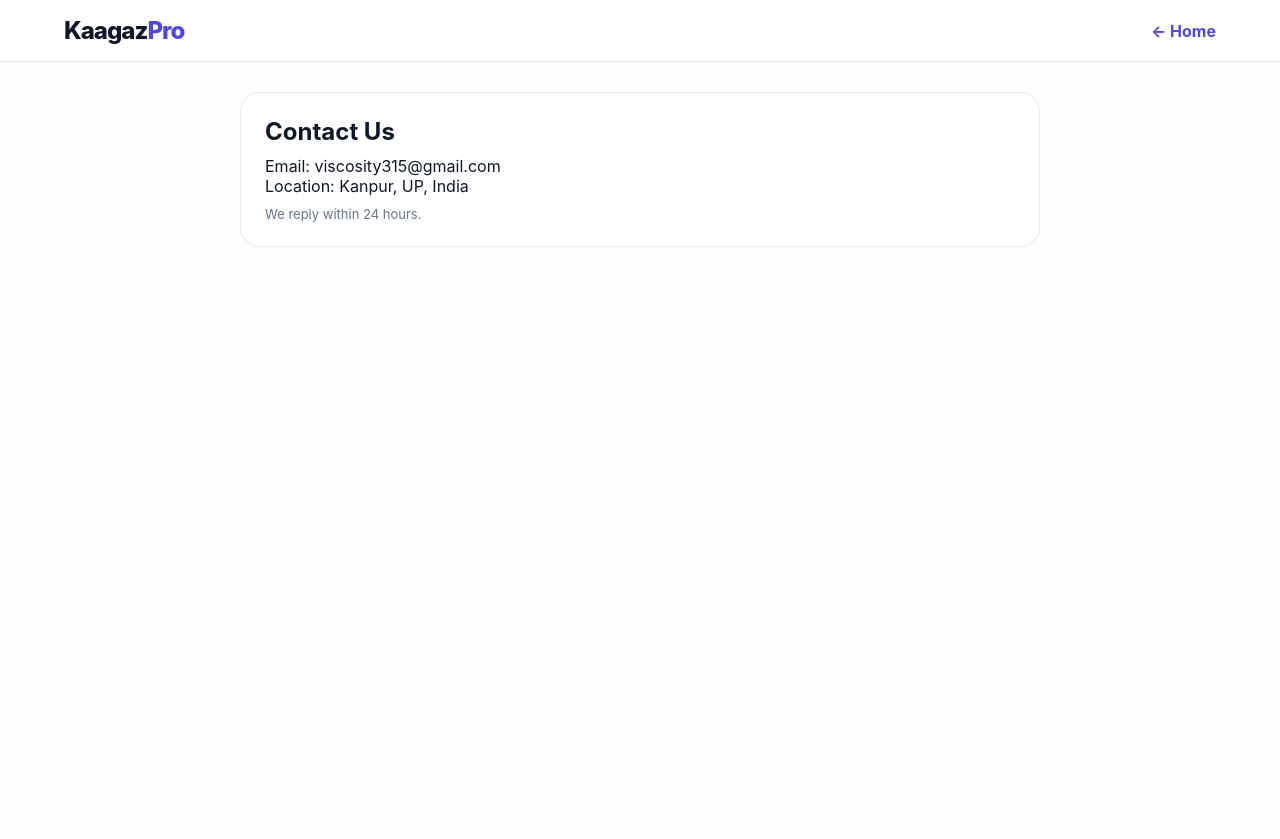
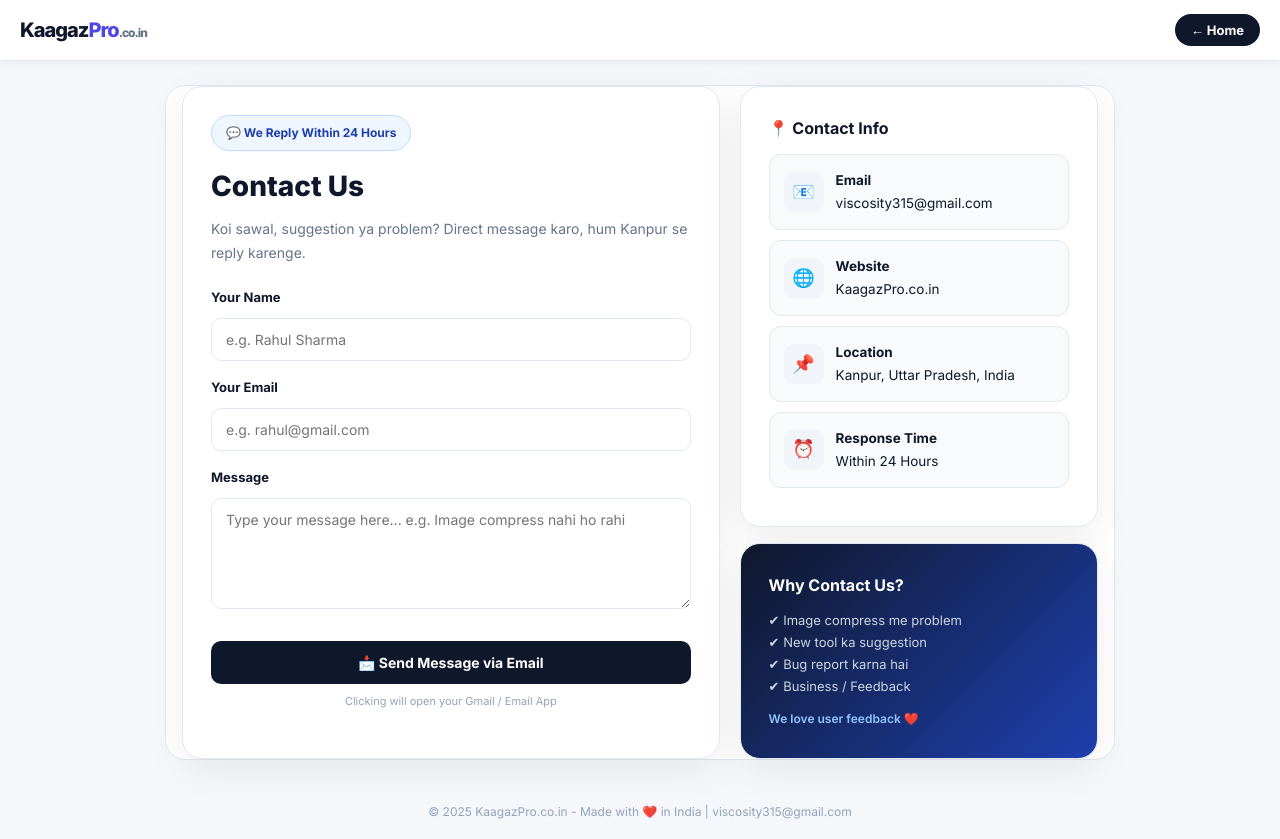
Before and after one commit to harshlab315/HarshPDF, a plain HTML site: page contact.html in a window 1280 px wide. Before the commit the page ends 800 px from the top, so only its background shows below. Drawn offline with Linux system fonts and the light colour scheme.

Commit message:
Contact damakedar pro

```diff
--- a/contact.html
+++ b/contact.html
@@ -1,25 +1,94 @@
 <!DOCTYPE html>
-<html>
-
+<html lang="en">
 <head>
     <meta charset="UTF-8">
     <meta name="viewport" content="width=device-width,initial-scale=1">
-    <title>Contact - KaagazPro</title>
+    <title>Contact Us - KaagazPro.co.in | We Reply in 24 Hours</title>
+    <meta name="description" content="Contact KaagazPro.co.in - Kanpur based team. Email viscosity315@gmail.com. We reply within 24 hours.">
     <link rel="stylesheet" href="css/style.css">
+    <link href="https://fonts.googleapis.com/css2?family=Inter:wght@400;600;700;800&display=swap" rel="stylesheet">
     <script async src="https://pagead2.googlesyndication.com/pagead/js/adsbygoogle.js?client=ca-pub-6640527517870664" crossorigin="anonymous"></script>
+    <style>
+        *{font-family:'Inter',sans-serif}
+        body{background:#f6f7fb;margin:0}
+        .page{max-width:950px;margin:24px auto;display:grid;grid-template-columns:1.2fr .8fr;gap:20px;padding:0 16px}
+        .card{background:#fff;padding:28px;border-radius:20px;box-shadow:0 10px 40px rgba(0,0,0,.07);line-height:1.7}
+        .page h1{font-size:28px;margin:0 0 6px;color:#0f172a;font-weight:800}
+        .page h2{font-size:16px;margin:0 0 10px;color:#0f172a;font-weight:700}
+        .page p{font-size:14px;color:#475569}
+        .badge{display:inline-flex;background:#eff6ff;border:1px solid #bfdbfe;color:#1e40af;padding:7px 14px;border-radius:100px;font-size:12px;font-weight:700;margin-bottom:12px}
+        input,textarea{width:100%;padding:12px 14px;border:1px solid #e2e8f0;border-radius:10px;font-size:14px;margin:8px 0 12px;outline:none;box-sizing:border-box}
+        input:focus,textarea:focus{border-color:#4f46e5;box-shadow:0 0 0 3px rgba(79,70,229,.15)}
+        .btn{width:100%;background:#0f172a;color:#fff;border:none;padding:13px;border-radius:10px;font-weight:700;font-size:14px;cursor:pointer;transition:.2s}
+        .btn:hover{background:#1e40af;transform:translateY(-1px)}
+        .infoBox{background:#f8fafc;border:1px solid #e2e8f0;border-radius:12px;padding:14px;margin:10px 0;font-size:13.5px}
+        .icon{width:40px;height:40px;background:#f1f5f9;border-radius:10px;display:flex;align-items:center;justify-content:center;font-size:18px}
+        @media(max-width:800px){.page{grid-template-columns:1fr}}
+    </style>
 </head>
+<body>
+    <nav style="background:#fff;padding:14px 20px;display:flex;justify-content:space-between;align-items:center;box-shadow:0 2px 10px rgba(0,0,0,.05);position:sticky;top:0;z-index:99">
+        <div class="logo" style="font-weight:800;font-size:20px">Kaagaz<span style="color:#4f46e5">Pro</span><span style="font-size:12px;color:#64748b">.co.in</span></div>
+        <a href="index.html" style="text-decoration:none;color:#fff;background:#0f172a;padding:8px 16px;border-radius:20px;font-weight:700;font-size:13px">← Home</a>
+    </nav>
 
-<body>
-    <nav>
-        <div class="logo">Kaagaz<span>Pro</span></div><a href="index.html"
-            style="text-decoration:none;color:#4f46e5;font-weight:700">← Home</a>
-    </nav>
     <div class="page">
-        <h2>Contact Us</h2>
-        <p style="margin-top:10px">Email: viscosity315@gmail.com</p>
-        <p>Location: Kanpur, UP, India</p>
-        <p style="margin-top:10px;color:#64748b;font-size:13px">We reply within 24 hours.</p>
+        <!-- Left: Form -->
+        <div class="card">
+            <span class="badge">💬 We Reply Within 24 Hours</span>
+            <h1>Contact Us</h1>
+            <p style="margin-top:4px;color:#64748b">Koi sawal, suggestion ya problem? Direct message karo, hum Kanpur se reply karenge.</p>
+
+            <form action="mailto:viscosity315@gmail.com" method="post" enctype="text/plain" style="margin-top:18px">
+                <label style="font-size:13px;font-weight:700;color:#0f172a">Your Name</label>
+                <input type="text" name="name" placeholder="e.g. Rahul Sharma" required>
+
+                <label style="font-size:13px;font-weight:700;color:#0f172a">Your Email</label>
+                <input type="email" name="email" placeholder="e.g. rahul@gmail.com" required>
+
+                <label style="font-size:13px;font-weight:700;color:#0f172a">Message</label>
+                <textarea name="message" rows="5" placeholder="Type your message here... e.g. Image compress nahi ho rahi" required></textarea>
+
+                <button type="submit" class="btn">📩 Send Message via Email</button>
+                <p style="font-size:11px;color:#94a3b8;text-align:center;margin-top:8px">Clicking will open your Gmail / Email App</p>
+            </form>
+        </div>
+
+        <!-- Right: Info -->
+        <div>
+            <div class="card" style="margin-bottom:16px">
+                <h2>📍 Contact Info</h2>
+                <div style="display:flex;gap:12px;align-items:center;margin-top:12px" class="infoBox">
+                    <div class="icon">📧</div>
+                    <div><b>Email</b><br>viscosity315@gmail.com</div>
+                </div>
+                <div style="display:flex;gap:12px;align-items:center" class="infoBox">
+                    <div class="icon">🌐</div>
+                    <div><b>Website</b><br>KaagazPro.co.in</div>
+                </div>
+                <div style="display:flex;gap:12px;align-items:center" class="infoBox">
+                    <div class="icon">📌</div>
+                    <div><b>Location</b><br>Kanpur, Uttar Pradesh, India</div>
+                </div>
+                <div style="display:flex;gap:12px;align-items:center" class="infoBox">
+                    <div class="icon">⏰</div>
+                    <div><b>Response Time</b><br>Within 24 Hours</div>
+                </div>
+            </div>
+
+            <div class="card" style="background:linear-gradient(135deg,#0f172a,#1e40af);color:#fff">
+                <h2 style="color:#fff">Why Contact Us?</h2>
+                <p style="color:#cbd5e1;font-size:13px;margin-top:8px">
+                    ✔ Image compress me problem<br>
+                    ✔ New tool ka suggestion<br>
+                    ✔ Bug report karna hai<br>
+                    ✔ Business / Feedback
+                </p>
+                <p style="color:#93c5fd;font-size:12px;margin-top:12px;font-weight:600">We love user feedback ❤️</p>
+            </div>
+        </div>
     </div>
+
+    <div style="text-align:center;padding:20px;color:#94a3b8;font-size:12px">© 2025 KaagazPro.co.in - Made with ❤️ in India | viscosity315@gmail.com</div>
 </body>
-
 </html>
```
